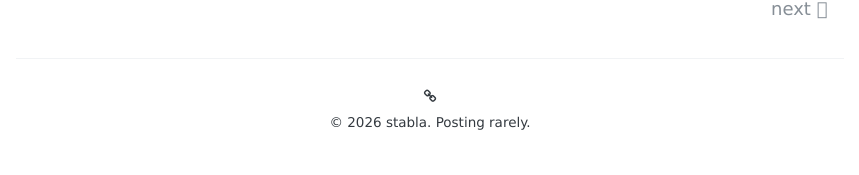
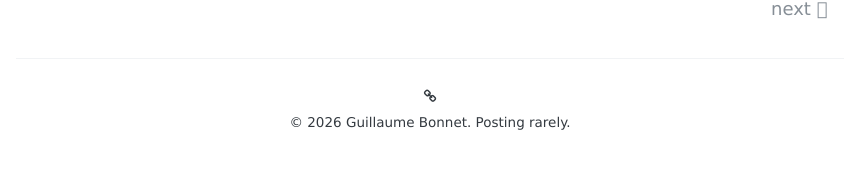
Before and after one commit to stabla/Blog, a Jekyll site: the page built from index.html, in a window 1280 px wide. Shown: the part 1566-1741 px from the top of the page, without its empty margins (210-1069 px from the left). Built offline with Jekyll 4.4.1, drawn with Linux system fonts in a browser that asks for light colours; nearby versions of some CDN libraries; some web fonts are replaced; the list of posts is cut into pages by our own code.

Commit message:
Update copyright name to Guillaume Bonnet

```diff
--- a/_config.yml
+++ b/_config.yml
@@ -16,7 +16,7 @@ author:
 
 copyright:
   year:             2026
-  name:             "stabla"
+  name:             "Guillaume Bonnet"
 
 # Google-analytics
 google-analytics:
```
